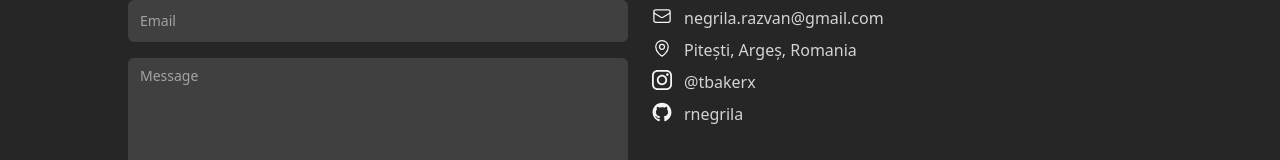
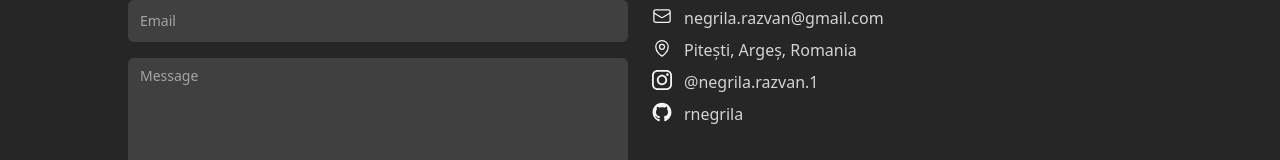
Before and after one commit to rnegrila/razvan-negrila, a Next.js app: page / in a window 1280 px wide. Shown: the part 4126-4286 px from the top of the page. Built offline with nearby package versions, Linux system fonts and the light colour scheme.

Commit message:
update info

```diff
--- a/src/data/data.tsx
+++ b/src/data/data.tsx
@@ -11,7 +11,6 @@ import {
 import GithubIcon from '../components/Icon/GithubIcon';
 import InstagramIcon from '../components/Icon/InstagramIcon';
 import LinkedInIcon from '../components/Icon/LinkedInIcon';
-import StackOverflowIcon from '../components/Icon/StackOverflowIcon';
 import TwitterIcon from '../components/Icon/TwitterIcon';
 import heroImage from '../images/header-background.webp';
 import porfolioImage1 from '../images/portfolio/portfolio-1.jpg';
@@ -347,7 +346,7 @@ export const contact: ContactSection = {
     },
     {
       type: ContactType.Instagram,
-      text: '@tbakerx',
+      text: '@negrila.razvan.1',
       href: 'https://www.instagram.com/negrila.razvan.1/',
     },
     {
```
